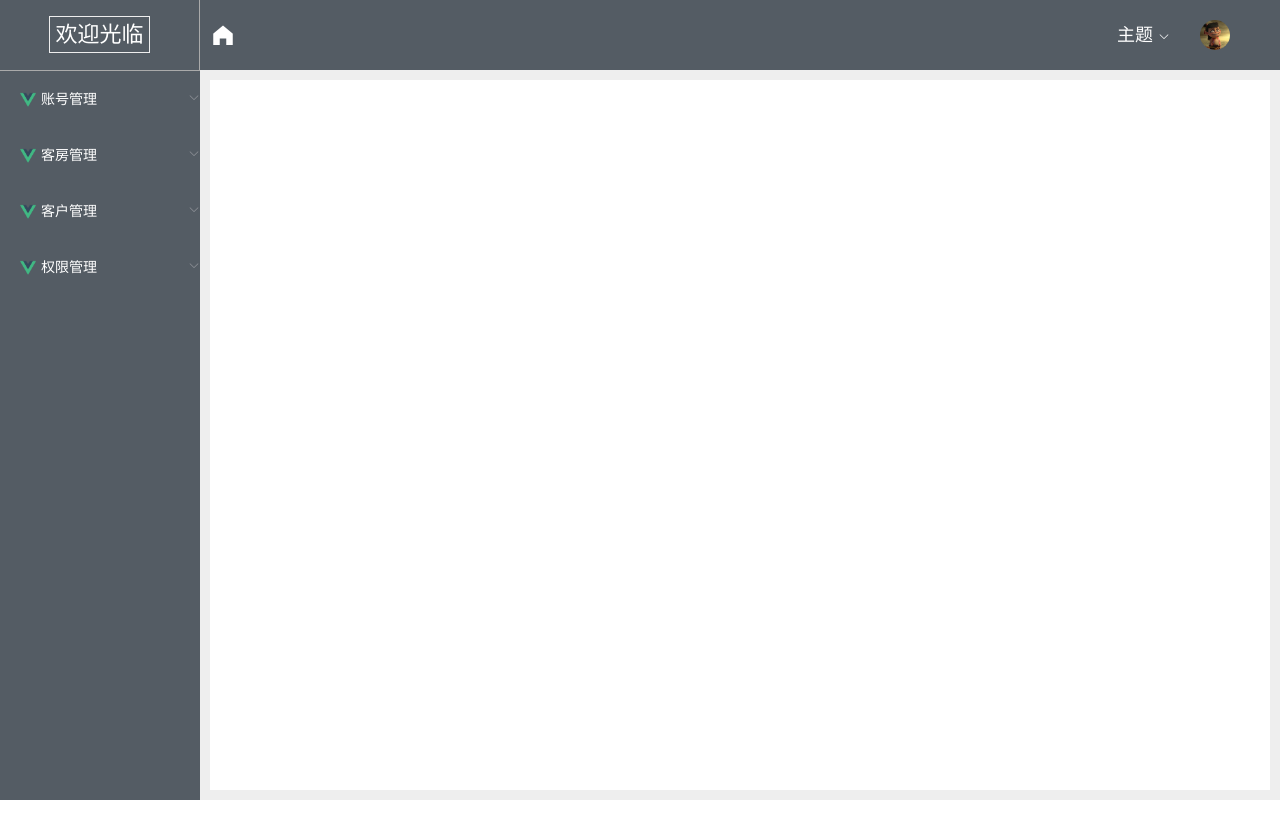
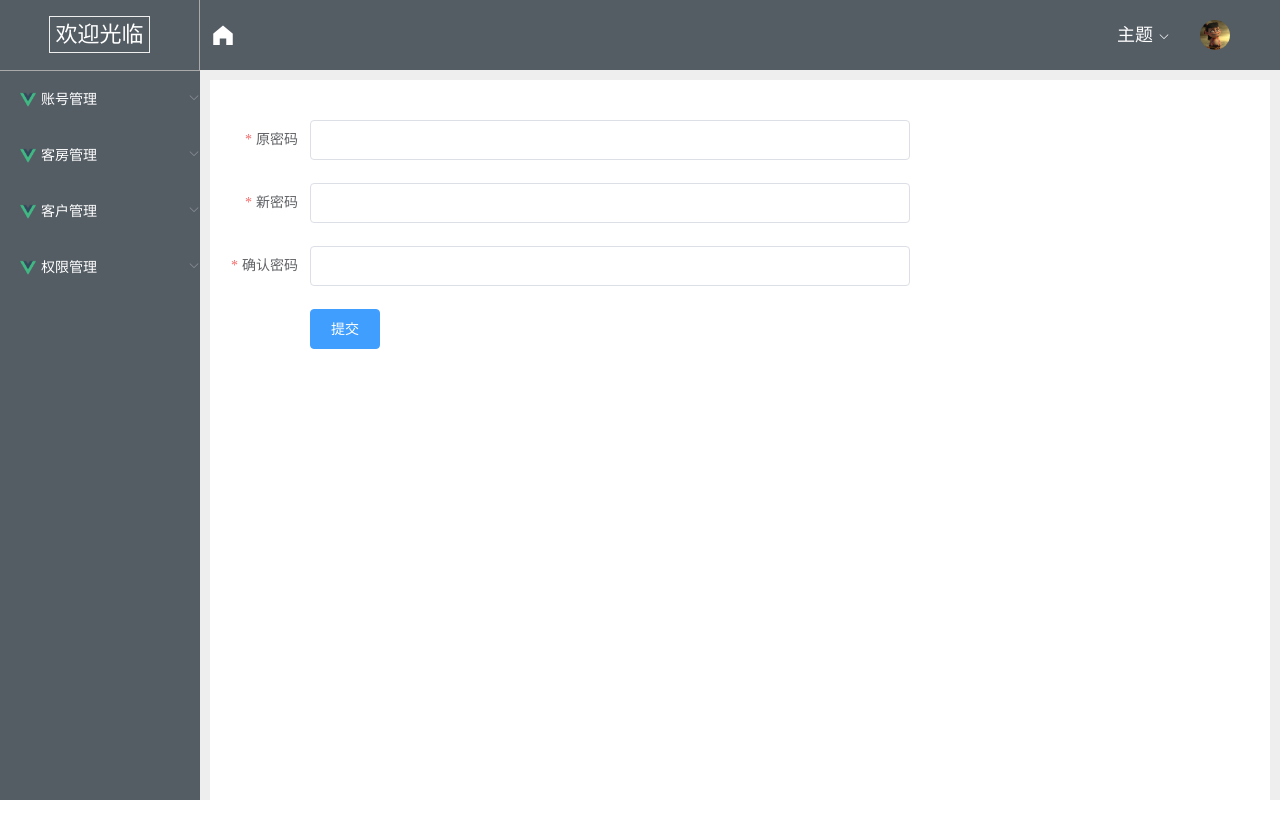
Before and after one commit to XiFanYin/webtest, a Vue app: page /resetpwd in a window 1280 px wide. Shown: the top 838 px of the page. Before the commit the page ends 800 px from the top, so only its background shows below. Built offline with nearby package versions, Linux system fonts and the light colour scheme; sample sign-in values are in the browser's storage; what vue-quill-editor would draw is missing.

Commit message:
修改密码和展示用户信息页面ui完成

```diff
--- a/src/views/room/roomtype.vue
+++ b/src/views/room/roomtype.vue
@@ -1,7 +1,5 @@
 <template>
   <div>
-    类型管理和角色管理ui一样，没有特殊情况不在做处理。
-    <h1>下边展示富文本编辑框基本使用</h1>
     <quill-editor
       v-model="content"
       ref="myQuillEditor"
--- a/src/views/user/mine.vue
+++ b/src/views/user/mine.vue
@@ -1,10 +1,35 @@
 <template>
-  <div></div>
+  <div class="mine">
+    <div>
+      <el-image
+        style="width: 100px; height: 100px"
+        :src="require('../../assets/userpic.jpg')"
+        fit="fit"/>
+    </div>
+    <div class="info">
+      <p>姓名：张三</p>
+      <p>性别：男</p>
+      <p>电话：155****1578</p>
+      <p>角色：管理员</p>
+    </div>
+  </div>
 </template>
 <script>
-export default {};
+export default {
+  mounted() {},
+};
 </script>
 
 <style lang="scss" scoped>
-
+.mine {
+  display: flex;
+  padding: 20px;
+}
+.photo {
+  border-radius: 10px;
+}
+.info {
+  margin-left: 40px;
+  line-height: 30px;
+}
 </style>
--- a/src/views/user/resetpwd.vue
+++ b/src/views/user/resetpwd.vue
@@ -1,11 +1,110 @@
 <template>
-  <div>
+  <div class="pass">
+    <el-form
+      :model="pass"
+      status-icon
+      :rules="rules"
+      ref="ruleForm"
+      label-width="100px"
+      class="demo-ruleForm">
+      <el-form-item label="原密码" prop="oldpass">
+        <el-input
+          type="password"
+          v-model="pass.oldpass"
+          autocomplete="off"
+        ></el-input>
+      </el-form-item>
+      <el-form-item label="新密码" prop="newonepass">
+        <el-input
+          type="password"
+          v-model="pass.newonepass"
+          autocomplete="off"
+        ></el-input>
+      </el-form-item>
+
+      <el-form-item label="确认密码" prop="newtwopass">
+        <el-input
+          type="password"
+          v-model="pass.newtwopass"
+          autocomplete="off"
+        ></el-input>
+      </el-form-item>
+      <el-form-item>
+        <el-button type="primary" @click="submitForm('ruleForm')"
+          >提交</el-button
+        >
+      </el-form-item>
+    </el-form>
   </div>
 </template>
 <script>
 export default {
-}
+  data() {
+    var validateonepwd = (rule, value, callback) => {
+      if (value === "") {
+        callback(new Error("请输入新密码"));
+      } else {
+        if (this.pass.newonepass !== "") {
+          //手动验证某个属性
+          this.$refs.ruleForm.validateField("newtwopass");
+        }
+        callback();
+      }
+    };
+    var validatetwopwd = (rule, value, callback) => {
+      if (value === "") {
+        callback(new Error("请再次输入密码"));
+      } else if (value !== this.pass.newonepass) {
+        callback(new Error("两次输入密码不一致!"));
+      } else {
+        callback();
+      }
+    };
+
+    return {
+      pass: {
+        oldpass: "",
+        newonepass: "",
+        newtwopass: "",
+      },
+      rules: {
+        oldpass: [
+          { required: true, message: "原密码不能为空", trigger: "blur" },
+        ],
+        newonepass: [
+          { required: true, validator: validateonepwd, trigger: "blur" },
+        ],
+        newtwopass: [
+          { required: true, validator: validatetwopwd, trigger: "blur" },
+        ],
+      },
+    };
+  },
+  methods: {
+    submitForm(formName){
+      this.$refs[formName].validate((valid) => {
+          if (valid) {
+            alert('submit!');
+          } else {
+            console.log('error submit!!');
+            return false;
+          }
+        });
+    }
+  },
+};
 </script>
 
 <style lang="scss" scoped>
+
+  .pass{
+    display: flex;
+    height: 100%;
+  }
+  .el-form{
+    width: 700px;
+    margin-top: 40px;
+
+  }
+
 </style>
```
